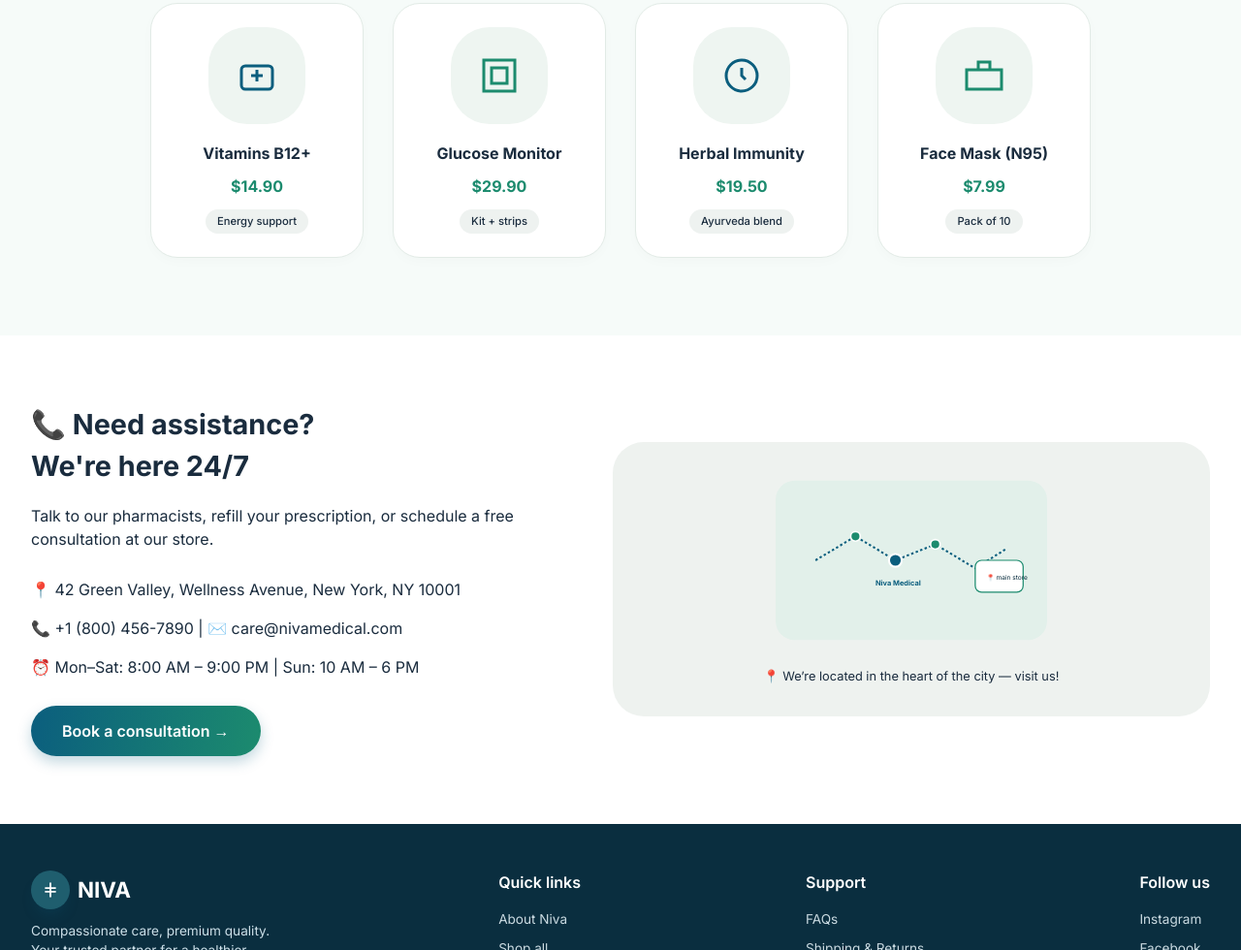
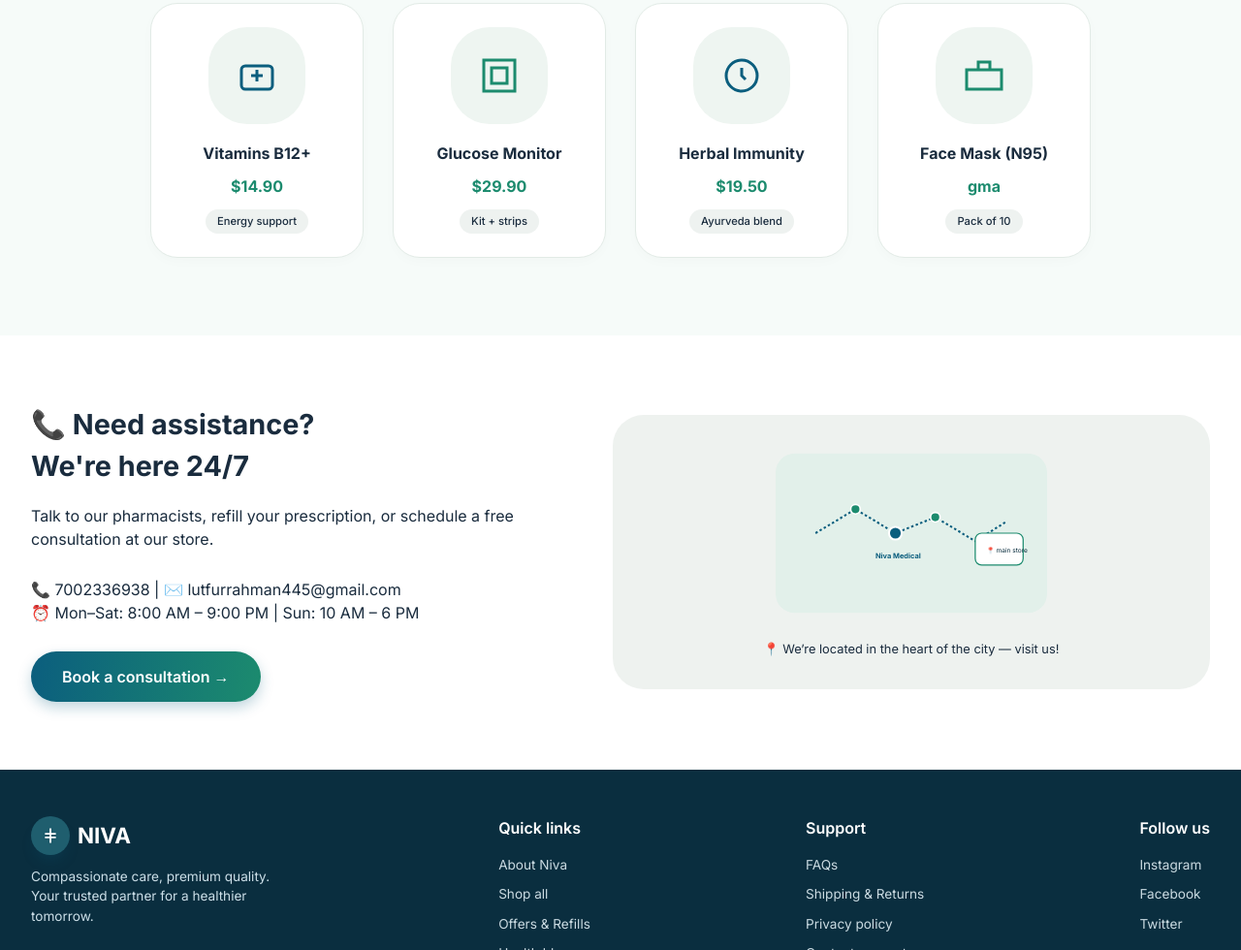
Before and after one commit to lutfurrahman445/Niva-Medical-Store, a plain HTML site: page index.html in a window 1280 px wide. Shown: the part 1364-2344 px from the top of the page at 97% size. Drawn offline with Linux system fonts and the light colour scheme.

Commit message:
Add files via upload

```diff
--- a/index.html
+++ b/index.html
@@ -552,7 +552,7 @@
         <div class="product-item">
           <div class="product-img"><svg width="48" height="48" viewBox="0 0 24 24" fill="none" stroke="#1C8B6E" stroke-width="1.5"><path d="M3 9h18v10H3zM9 9V5h6v4"/></svg></div>
           <h4>Face Mask (N95)</h4>
-          <p class="price">$7.99</p>
+          <p class="price">gma</p>
           <span class="tag">Pack of 10</span>
         </div>
       </div>
@@ -566,8 +566,8 @@
         <h3>📞 Need assistance? <br>We're here 24/7</h3>
         <p>Talk to our pharmacists, refill your prescription, or schedule a free consultation at our store.</p>
         <div class="contact-detail">
-          <div>📍 42 Green Valley, Wellness Avenue, New York, NY 10001</div>
-          <div>📞 +1 (800) 456-7890  |  ✉️ care@nivamedical.com</div>
+          <dkaurbah barghuli, niz kaurbaha</div>
+          <div>📞 7002336938  |  ✉️ lutfurrahman445@gmail.com</div>
           <div>⏰ Mon–Sat: 8:00 AM – 9:00 PM | Sun: 10 AM – 6 PM</div>
         </div>
         <a href="#" class="btn-primary" style="margin-top: 28px; display: inline-block;">Book a consultation →</a>
```
